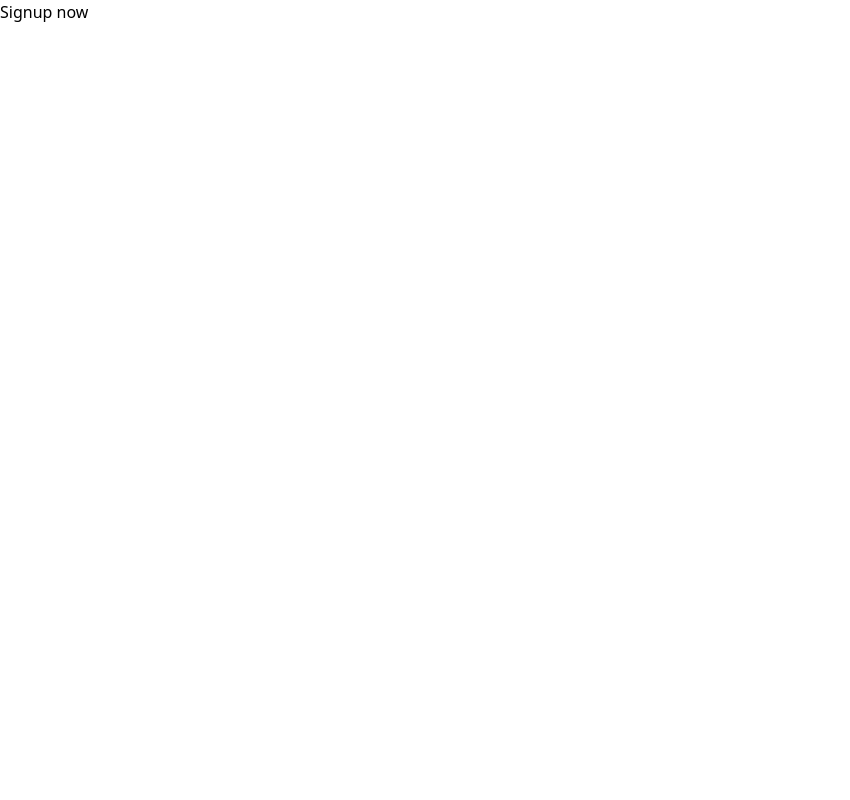
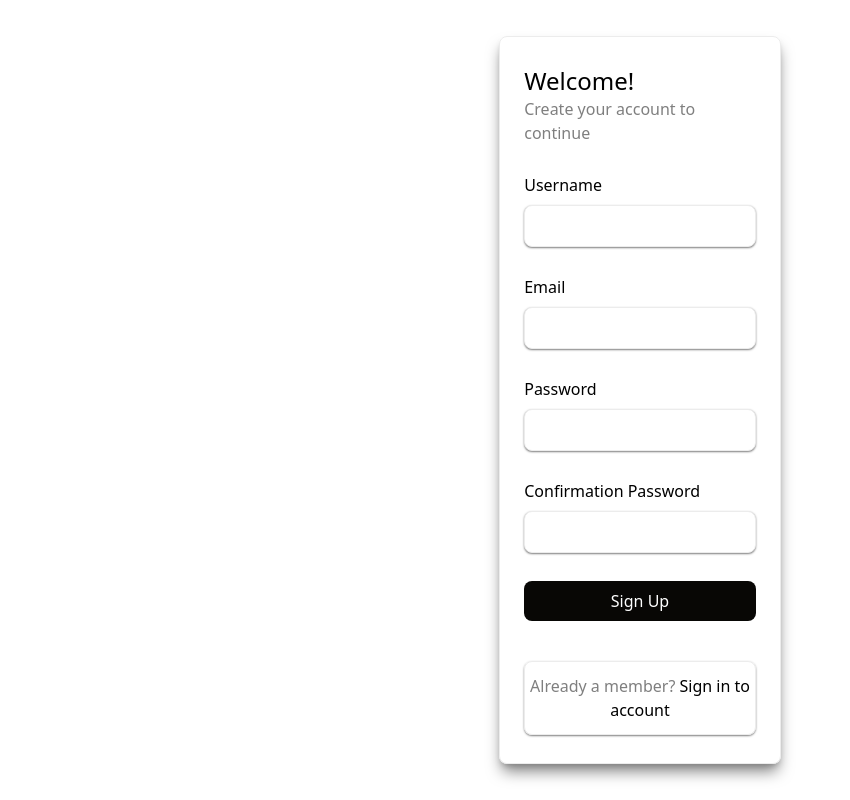
Before and after one commit to Leestan360/online-platform-frontend, a React (Create React App) app: page /auth/signup in a window 1280 px wide. Shown: the whole page, without its empty margins (0-850 px from the left). Built offline with nearby package versions, Linux system fonts and the light colour scheme.

Commit message:
Finish signup logic

```diff
--- a/src/components/auth/Signup.jsx
+++ b/src/components/auth/Signup.jsx
@@ -1,9 +1,165 @@
+import { ErrorMessage, Field, Form, Formik } from "formik";
+import axios from "axios";
+import config from "../../config";
+import { ToastContainer, toast } from "react-toastify";
+import "react-toastify/dist/ReactToastify.css";
+import { Link, useNavigate } from "react-router-dom";
+import { SignupInitials, signupValuesValidation } from "../../models/signup";
+
+// Login initial values
+const signupInitialValues = new SignupInitials();
+
 function Signup() {
+  const navigate = useNavigate();
+
+  // Handle signup
+  const handleSignup = async (values, { setSubmitting }) => {
+    setSubmitting(true);
+
+    try {
+      const payload = {
+        user: {
+          username: values.email,
+          email: values.email,
+          password: values.password,
+          password_confirmation: values.passwordConfirmation,
+        },
+      };
+
+      const response = await axios.post(
+        `${config.apiBaseUrl}/signup`,
+        payload,
+        {
+          headers: {
+            "Content-Type": "application/json",
+          },
+        }
+      );
+
+      // Display signup success message and navigate to home page
+      if (response.status === 201) {
+        toast.success(response.data.message || "Signup successful!");
+        navigate("/");
+      }
+    } catch (error) {
+      // Display signup error messages
+      if (error.response) {
+        if (error.response.status === 422) {
+          const errors = error.response.data.errors;
+          if (errors && errors.length > 0) {
+            errors.forEach((err) => {
+              toast.error(err);
+            });
+          } else {
+            toast.error("An error occurred. Please try again.");
+          }
+        } else {
+          // Display other error outside status 422
+          toast.error(
+            error.response.data.message ||
+              "An error occurred. Please try again."
+          );
+        }
+      } else {
+        toast.error("Network error. Please try again.");
+      }
+    } finally {
+      setSubmitting(false);
+    }
+  };
+
   return (
-    <div>
-      <p>Signup now</p>
+    <div className="flex justify-center items-center h-screen ">
+      <ToastContainer />
+      <div className="border border-tertiary rounded-lg py-7 px-6 w-[22%] shadow-lg shadow-secondary ">
+        <div>
+          <p className="font-[500] text-2xl">Welcome!</p>
+          <p className="text-secondary font-[430]">
+            Create your account to continue
+          </p>
+        </div>
+        <Formik
+          initialValues={signupInitialValues}
+          validationSchema={signupValuesValidation}
+          onSubmit={handleSignup}
+        >
+          {({ isSubmitting }) => (
+            <Form>
+              <div className="my-7">
+                <p className="my-2 font-[500] ">Username</p>
+                <Field
+                  name="username"
+                  type="text"
+                  // placeholder="Username"
+                  className="border border-tertiary rounded-lg py-2 px-1 outline-none w-full shadow-sm shadow-secondary "
+                />
+                <p className="text-red">
+                  <ErrorMessage name="username" />
+                </p>
+              </div>
+
+              <div className="my-7">
+                <p className="my-2 font-[500] ">Email</p>
+                <Field
+                  name="email"
+                  type="email"
+                  // placeholder="Email address"
+                  className="border border-tertiary rounded-lg py-2 px-1 outline-none w-full shadow-sm shadow-secondary "
+                />
+                <p className="text-red">
+                  <ErrorMessage name="email" />
+                </p>
+              </div>
+
+              <div className="my-7">
+                <p className="my-2 font-[500] ">Password</p>
+                <Field
+                  name="password"
+                  type="password"
+                  // placeholder="Password"
+                  className="border border-tertiary rounded-lg py-2 px-1 outline-none w-full shadow-sm shadow-secondary"
+                />
+                <p className="text-red">
+                  <ErrorMessage name="password" />
+                </p>
+              </div>
+
+              <div className="my-7">
+                <p className="my-2 font-[500] ">Confirmation Password</p>
+                <Field
+                  name="passwordConfirmation"
+                  type="password"
+                  // placeholder="Confirm Password"
+                  className="border border-tertiary rounded-lg py-2 px-1 outline-none w-full shadow-sm shadow-secondary"
+                />
+                <p className="text-red">
+                  <ErrorMessage name="passwordConfirmation" />
+                </p>
+              </div>
+
+              <div className="w-full">
+                <button
+                  type="submit"
+                  className="w-full bg-primary text-white rounded-lg py-2 font-[500] "
+                  disabled={isSubmitting}
+                >
+                  {isSubmitting ? "Signing Up..." : "Sign Up"}
+                </button>
+              </div>
+            </Form>
+          )}
+        </Formik>
+        <div className="text-center mt-10 py-3 border border-tertiary rounded-lg shadow-sm shadow-secondary hover:shadow-lg hover:shadow-secondary">
+          <p>
+            <span className="text-secondary font-[430]">Already a member?</span>{" "}
+            <Link to="/auth/login" className="font-[500] ">
+              Sign in to account
+            </Link>
+          </p>
+        </div>
+      </div>
     </div>
-  )
+  );
 }
 
 export default Signup;
--- a/src/models/signup.js
+++ b/src/models/signup.js
@@ -1,7 +1,7 @@
 import * as Yup from "yup";
 
 export const signupValuesValidation = Yup.object().shape({
-  username: Yup.string().required("Firstname is required"),
+  username: Yup.string().required("Username is required"),
   email: Yup.string()
     .email("Please enter a valid email address")
     .required("Email is required"),
```
